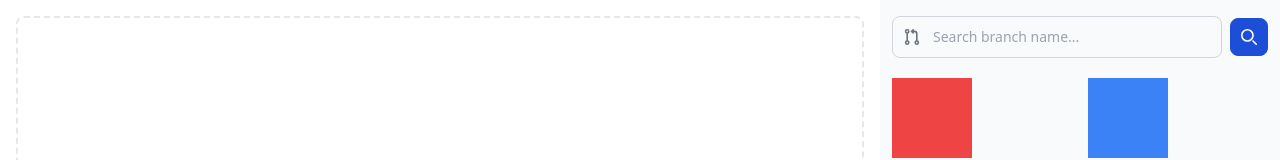
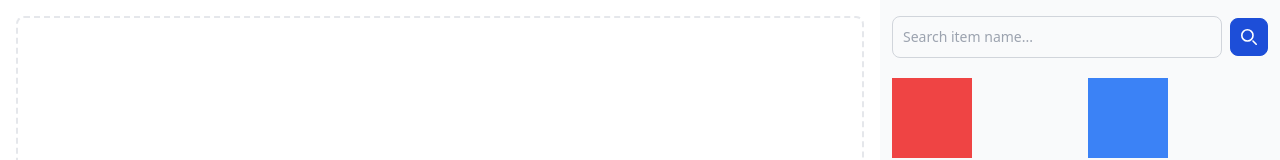
Before and after one commit to 21strive/the-elevation-sheet, a Vue app: page / in a window 1280 px wide. Shown: the top 160 px of the page. Built offline with nearby package versions, Linux system fonts and the light colour scheme.

Commit message:
add search func

```diff
--- a/src/App.vue
+++ b/src/App.vue
@@ -1,5 +1,5 @@
 <script setup>
-import { ref } from 'vue'
+import { ref, computed } from 'vue'
 import draggable from 'vuedraggable'
 
 // Source items that can be cloned when dragged.
@@ -12,6 +12,19 @@ const sourceItems = ref([
 
 // Target items start empty and will be populated by cloned items.
 const targetItems = ref([])
+
+// Reactive search query.
+const searchQuery = ref('')
+
+// Computed property to filter source items based on the search query.
+const filteredSourceItems = computed(() => {
+  if (!searchQuery.value) {
+    return sourceItems.value
+  }
+  return sourceItems.value.filter(item =>
+    item.name.toLowerCase().includes(searchQuery.value.toLowerCase())
+  )
+})
 
 // Clone function: creates a new item so that the source remains unchanged.
 function clone(item) {
@@ -39,20 +52,11 @@ function removeItem(id) {
     class="fixed top-0 right-0 z-40 w-[400px] h-screen transition-transform translate-x-full sm:translate-x-0"
     aria-label="Sidebar">
     <div class="h-full px-3 py-4 overflow-y-hidden bg-gray-50 dark:bg-gray-800">
-      <form class="flex items-center max-w-sm mx-auto">
+      <form @submit.prevent class="flex items-center max-w-sm mx-auto">
         <label for="simple-search" class="sr-only">Search</label>
-        <div class="relative w-full">
-          <div class="absolute inset-y-0 start-0 flex items-center ps-3 pointer-events-none">
-            <svg class="w-4 h-4 text-gray-500 dark:text-gray-400" aria-hidden="true" xmlns="http://www.w3.org/2000/svg"
-              fill="none" viewBox="0 0 18 20">
-              <path stroke="currentColor" stroke-linecap="round" stroke-linejoin="round" stroke-width="2"
-                d="M3 5v10M3 5a2 2 0 1 0 0-4 2 2 0 0 0 0 4Zm0 10a2 2 0 1 0 0 4 2 2 0 0 0 0-4Zm12 0a2 2 0 1 0 0 4 2 2 0 0 0 0-4Zm0 0V6a3 3 0 0 0-3-3H9m1.5-2-2 2 2 2" />
-            </svg>
-          </div>
-          <input type="text" id="simple-search"
-            class="bg-gray-50 border border-gray-300 text-gray-900 text-sm rounded-lg focus:ring-blue-500 focus:border-blue-500 block w-full ps-10 p-2.5 dark:bg-gray-700 dark:border-gray-600 dark:placeholder-gray-400 dark:text-white dark:focus:ring-blue-500 dark:focus:border-blue-500"
-            placeholder="Search branch name..." required />
-        </div>
+        <input type="text" id="simple-search" v-model="searchQuery"
+          class="bg-gray-50 border border-gray-300 text-gray-900 text-sm rounded-lg focus:ring-blue-500 focus:border-blue-500 block w-full p-2.5 dark:bg-gray-700 dark:border-gray-600 dark:placeholder-gray-400 dark:text-white dark:focus:ring-blue-500 dark:focus:border-blue-500"
+          placeholder="Search item name..." required />
         <button type="submit"
           class="p-2.5 ms-2 text-sm font-medium text-white bg-blue-700 rounded-lg border border-blue-700 hover:bg-blue-800 focus:ring-4 focus:outline-none focus:ring-blue-300 dark:bg-blue-600 dark:hover:bg-blue-700 dark:focus:ring-blue-800">
           <svg class="w-4 h-4" aria-hidden="true" xmlns="http://www.w3.org/2000/svg" fill="none" viewBox="0 0 20 20">
@@ -63,7 +67,7 @@ function removeItem(id) {
         </button>
       </form>
 
-      <draggable v-model="sourceItems" :clone="clone" :group="{ name: 'items', pull: 'clone', put: false }"
+      <draggable :list="filteredSourceItems" :clone="clone" :group="{ name: 'items', pull: 'clone', put: false }"
         class="grid grid-cols-2 gap-4 mt-5">
         <template #item="{ element }">
           <div :key="element.id" class="size-40"
```
